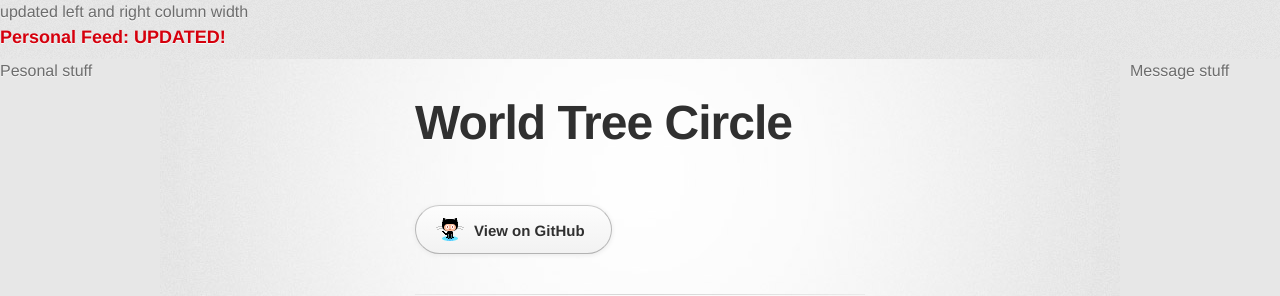
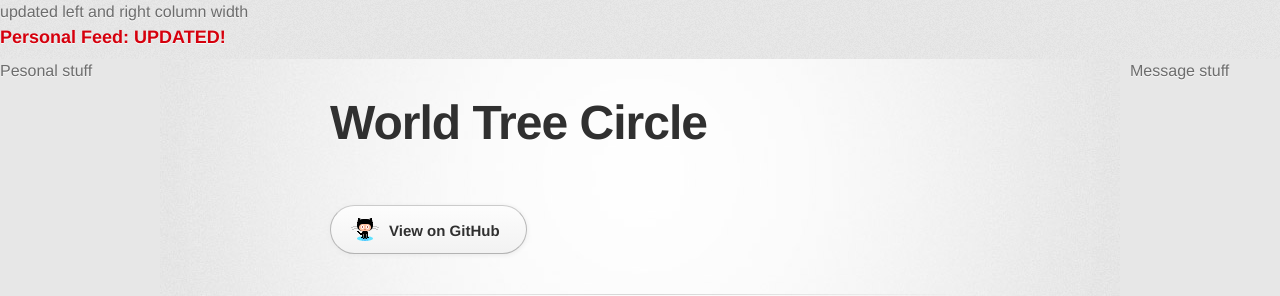
Before and after one commit to WorldTreeCircle/WorldTreeCircle.github.io, a PHP site: page / in a window 1280 px wide. Shown: the top 296 px of the page. Run offline with PHP 8.4, Linux system fonts and the light colour scheme; some web fonts are replaced.

Commit message:
Update stylesheet.css

```diff
--- a/stylesheets/stylesheet.css
+++ b/stylesheets/stylesheet.css
@@ -160,7 +160,7 @@ header h2 {
 .inner {
 	width: 450px;
 
- /* width: 620px; */
+  width: 620px;
 
 
   margin: 0 auto;
```
